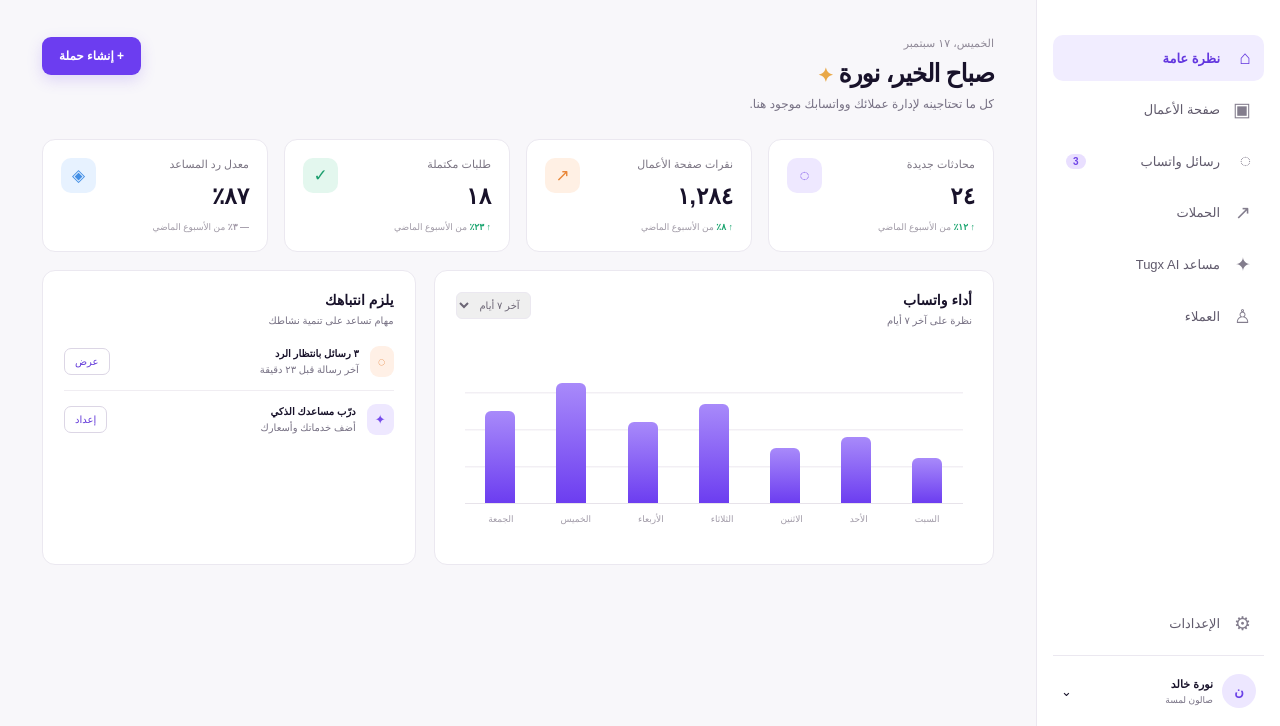
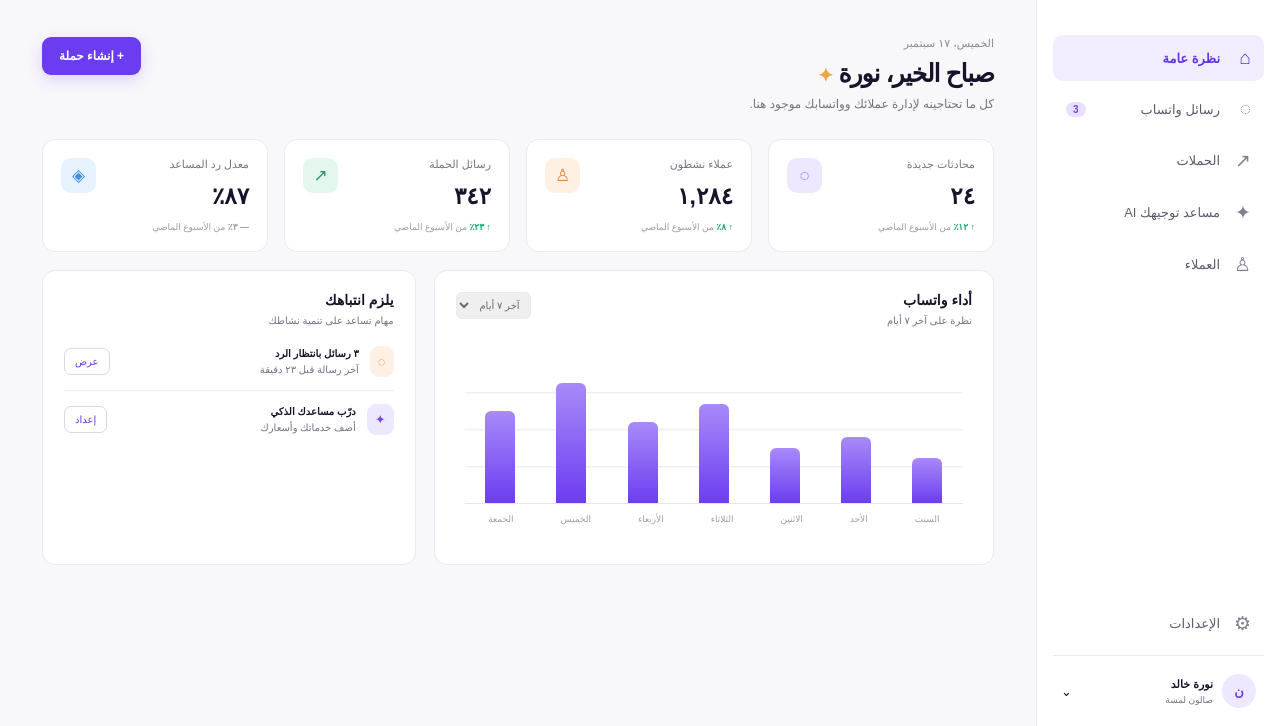
Before and after one commit to Tugxs/tugx-sa, a plain HTML site: page index.html in a window 1280 px wide. Shown: the part 74-800 px from the top of the page. Drawn offline with Linux system fonts and the light colour scheme; a web font is replaced by a local one.

Commit message:
Focus Tugx on WhatsApp campaigns and AI

```diff
--- a/app.js
+++ b/app.js
@@ -9,7 +9,5 @@ navs.forEach(button => button.addEventListener('click', () => go(button.dataset.
 document.querySelectorAll('[data-go]').forEach(button => button.addEventListener('click', () => go(button.dataset.go)));
 const toast = document.querySelector('#toast');
 function notify(message) { toast.textContent = message; toast.classList.add('show'); setTimeout(() => toast.classList.remove('show'), 2800); }
-document.querySelector('#save-business').addEventListener('click', () => notify('تم حفظ صفحة الأعمال بنجاح'));
 document.querySelector('#new-campaign').addEventListener('click', () => notify('منشئ الحملات سيكون الخطوة التالية في النسخة التجريبية'));
-document.querySelector('#business-name').addEventListener('input', event => document.querySelector('#preview-name').textContent = event.target.value || 'اسم النشاط');
 document.querySelectorAll('.conversation').forEach(item => item.addEventListener('click', () => { document.querySelectorAll('.conversation').forEach(x => x.classList.remove('selected')); item.classList.add('selected'); }));
--- a/index.html
+++ b/index.html
@@ -15,10 +15,9 @@
         <a class="brand" href="#">tug<span>x</span><small>أعمالك، ببساطة</small></a>
         <nav>
           <button class="nav active" data-view="dashboard"><i>⌂</i> نظرة عامة</button>
-          <button class="nav" data-view="business"><i>▣</i> صفحة الأعمال</button>
           <button class="nav" data-view="inbox"><i>◌</i> رسائل واتساب <b>3</b></button>
           <button class="nav" data-view="campaigns"><i>↗</i> الحملات</button>
-          <button class="nav" data-view="ai"><i>✦</i> مساعد Tugx AI</button>
+          <button class="nav" data-view="ai"><i>✦</i> مساعد توجيهك AI</button>
           <button class="nav" data-view="customers"><i>♙</i> العملاء</button>
         </nav>
         <div class="sidebar-bottom"><button class="nav"><i>⚙</i> الإعدادات</button><div class="user"><div class="avatar">ن</div><div><strong>نورة خالد</strong><small>صالون لمسة</small></div><span>⌄</span></div></div>
@@ -28,17 +27,15 @@
 
         <section id="dashboard" class="view active">
           <div class="hero"><div><p class="eyebrow">الخميس، ١٧ سبتمبر</p><h1>صباح الخير، نورة <span>✦</span></h1><p>كل ما تحتاجينه لإدارة عملائك وواتسابك موجود هنا.</p></div><button class="primary" data-go="campaigns">+ إنشاء حملة</button></div>
-          <div class="stats"><article><span class="stat-icon purple">◌</span><p>محادثات جديدة</p><h2>٢٤</h2><small class="up">↑ ١٢٪ <em>من الأسبوع الماضي</em></small></article><article><span class="stat-icon orange">↗</span><p>نقرات صفحة الأعمال</p><h2>١,٢٨٤</h2><small class="up">↑ ٨٪ <em>من الأسبوع الماضي</em></small></article><article><span class="stat-icon green">✓</span><p>طلبات مكتملة</p><h2>١٨</h2><small class="up">↑ ٢٣٪ <em>من الأسبوع الماضي</em></small></article><article><span class="stat-icon blue">◈</span><p>معدل رد المساعد</p><h2>٨٧٪</h2><small class="steady">— ٣٪ <em>من الأسبوع الماضي</em></small></article></div>
+          <div class="stats"><article><span class="stat-icon purple">◌</span><p>محادثات جديدة</p><h2>٢٤</h2><small class="up">↑ ١٢٪ <em>من الأسبوع الماضي</em></small></article><article><span class="stat-icon orange">♙</span><p>عملاء نشطون</p><h2>١,٢٨٤</h2><small class="up">↑ ٨٪ <em>من الأسبوع الماضي</em></small></article><article><span class="stat-icon green">↗</span><p>رسائل الحملة</p><h2>٣٤٢</h2><small class="up">↑ ٢٣٪ <em>من الأسبوع الماضي</em></small></article><article><span class="stat-icon blue">◈</span><p>معدل رد المساعد</p><h2>٨٧٪</h2><small class="steady">— ٣٪ <em>من الأسبوع الماضي</em></small></article></div>
           <div class="grid"><section class="card chart-card"><div class="card-head"><div><h3>أداء واتساب</h3><p>نظرة على آخر ٧ أيام</p></div><select><option>آخر ٧ أيام</option></select></div><div class="chart"><div class="bars"><i style="height:31%"></i><i style="height:46%"></i><i style="height:38%"></i><i style="height:69%"></i><i style="height:56%"></i><i style="height:83%"></i><i style="height:64%"></i></div><div class="days"><span>السبت</span><span>الأحد</span><span>الاثنين</span><span>الثلاثاء</span><span>الأربعاء</span><span>الخميس</span><span>الجمعة</span></div></div></section><section class="card"><div class="card-head"><div><h3>يلزم انتباهك</h3><p>مهام تساعد على تنمية نشاطك</p></div></div><div class="tasks"><div><span class="task-icon">◌</span><p><strong>٣ رسائل بانتظار الرد</strong><small>آخر رسالة قبل ٢٣ دقيقة</small></p><button data-go="inbox">عرض</button></div><div><span class="task-icon star">✦</span><p><strong>درّب مساعدك الذكي</strong><small>أضف خدماتك وأسعارك</small></p><button data-go="ai">إعداد</button></div></div></section></div>
         </section>
 
-        <section id="business" class="view"><div class="page-title"><div><p class="eyebrow">ملفك التجاري</p><h1>صفحة الأعمال</h1><p>عدّلي ما يراه العملاء عندما يزورون رابطك.</p></div><button class="primary" id="save-business">حفظ التغييرات</button></div><div class="business-layout"><section class="card form"><label>اسم النشاط<input id="business-name" value="صالون لمسة" /></label><label>وصف مختصر<textarea>تجربة عناية وجمال مصممة لكِ، في قلب الرياض.</textarea></label><div class="two"><label>رقم واتساب<input value="+966 50 123 4567" /></label><label>المدينة<input value="الرياض" /></label></div><label>رابط صفحتك<div class="url-input"><span>tugx.sa/</span><input value="lamssa" /></div></label><h3>الخدمات</h3><div class="services"><div><span>✧</span><p><strong>تصفيف الشعر</strong><small>ابتداءً من ١٢٠ ر.س</small></p><button>•••</button></div><div><span>✦</span><p><strong>العناية بالأظافر</strong><small>ابتداءً من ٨٠ ر.س</small></p><button>•••</button></div><button class="outline">+ إضافة خدمة</button></div></section><aside class="preview"><p>معاينة مباشرة</p><div class="phone"><div class="notch"></div><div class="cover"></div><div class="profile">ل</div><h3 id="preview-name">صالون لمسة</h3><small>الرياض · مفتوح الآن</small><p>تجربة عناية وجمال مصممة لكِ، في قلب الرياض.</p><button>◌ تواصلي عبر واتساب</button><h4>خدماتنا</h4><div class="mini-service">تصفيف الشعر <span>←</span></div><div class="mini-service">العناية بالأظافر <span>←</span></div></div></aside></div></section>
-
-        <section id="inbox" class="view"><div class="page-title"><div><p class="eyebrow">واتساب للأعمال</p><h1>صندوق الوارد</h1></div><button class="outline">تصفية</button></div><div class="inbox"><aside class="conversations"><input placeholder="⌕  ابحثي في المحادثات" /><button class="conversation selected"><span class="avatar amber">س</span><p><strong>سارة العتيبي</strong><small>هل يوجد موعد اليوم؟</small></p><em>١٠:٣٢</em></button><button class="conversation"><span class="avatar pink">ر</span><p><strong>ريم القحطاني</strong><small>شكرًا، موعدي مؤكد</small></p><em>أمس</em></button><button class="conversation"><span class="avatar purple-avatar">ل</span><p><strong>لينا محمد</strong><small>كم سعر البديكير؟</small></p><em>أمس</em></button></aside><section class="chat"><div class="chat-head"><span class="avatar amber">س</span><div><strong>سارة العتيبي</strong><small><i></i> متصلة الآن</small></div><button>•••</button></div><div class="messages"><time>اليوم</time><div class="message inbound">مرحبًا، هل يوجد موعد اليوم لتصفيف الشعر؟<small>١٠:٣٠</small></div><div class="ai-note">✦ اقترح Tugx AI: لدينا موعد متاح الساعة ٥:٠٠ مساءً</div><div class="message outbound">أهلًا سارة! نعم، متاح لدينا اليوم الساعة ٥:٠٠ مساءً. هل يناسبك؟<small>١٠:٣١ ✓✓</small></div><div class="message inbound">ممتاز، مناسب جدًا 🙏<small>١٠:٣٢</small></div></div><div class="composer"><button>＋</button><input placeholder="اكتبي رسالة..." /><button class="send">➤</button></div></section></div></section>
+        <section id="inbox" class="view"><div class="page-title"><div><p class="eyebrow">واتساب للأعمال</p><h1>صندوق الوارد</h1></div><button class="outline">تصفية</button></div><div class="inbox"><aside class="conversations"><input placeholder="⌕  ابحثي في المحادثات" /><button class="conversation selected"><span class="avatar amber">س</span><p><strong>سارة العتيبي</strong><small>هل يوجد موعد اليوم؟</small></p><em>١٠:٣٢</em></button><button class="conversation"><span class="avatar pink">ر</span><p><strong>ريم القحطاني</strong><small>شكرًا، موعدي مؤكد</small></p><em>أمس</em></button><button class="conversation"><span class="avatar purple-avatar">ل</span><p><strong>لينا محمد</strong><small>كم سعر البديكير؟</small></p><em>أمس</em></button></aside><section class="chat"><div class="chat-head"><span class="avatar amber">س</span><div><strong>سارة العتيبي</strong><small><i></i> متصلة الآن</small></div><button>•••</button></div><div class="messages"><time>اليوم</time><div class="message inbound">مرحبًا، هل يوجد موعد اليوم لتصفيف الشعر؟<small>١٠:٣٠</small></div><div class="ai-note">✦ اقترح توجيهك AI: لدينا موعد متاح الساعة ٥:٠٠ مساءً</div><div class="message outbound">أهلًا سارة! نعم، متاح لدينا اليوم الساعة ٥:٠٠ مساءً. هل يناسبك؟<small>١٠:٣١ ✓✓</small></div><div class="message inbound">ممتاز، مناسب جدًا 🙏<small>١٠:٣٢</small></div></div><div class="composer"><button>＋</button><input placeholder="اكتبي رسالة..." /><button class="send">➤</button></div></section></div></section>
 
         <section id="campaigns" class="view"><div class="page-title"><div><p class="eyebrow">تواصل ذكي</p><h1>الحملات</h1><p>أرسلي رسائل مفيدة للعملاء المشتركين فقط.</p></div><button class="primary" id="new-campaign">+ حملة جديدة</button></div><section class="card compliance"><span>✓</span><div><strong>إرسال مسؤول ومتوافق مع واتساب</strong><p>لا يمكن التواصل إلا مع العملاء الذين وافقوا على تلقي الرسائل. يمكنك إضافة خيار إلغاء الاشتراك في كل حملة.</p></div></section><section class="card campaign-table"><div class="table-head"><h3>الحملات الأخيرة</h3><button>عرض الكل</button></div><div class="row labels"><span>اسم الحملة</span><span>الحالة</span><span>الوصول</span><span>الردود</span></div><div class="row"><strong>عروض نهاية الأسبوع ✨</strong><span class="status sent">تم الإرسال</span><span>٣٤٢</span><span>٤٨</span></div><div class="row"><strong>تذكير بمواعيد سبتمبر</strong><span class="status draft">مسودة</span><span>—</span><span>—</span></div></section></section>
 
-        <section id="ai" class="view"><div class="page-title"><div><p class="eyebrow">أتمتة محادثاتك</p><h1>Tugx AI</h1><p>مساعدك يجيب العملاء وفقًا لمعلومات نشاطك وبنبرة تناسبه.</p></div><label class="switch-label">المساعد مفعّل <input type="checkbox" checked><span class="switch"></span></label></div><div class="ai-grid"><section class="card ai-card"><span class="sparkle">✦</span><h2>علّمي مساعدك عن نشاطك</h2><p>كلما كانت المعلومات أدق، كانت الإجابات أفضل.</p><label>تعليمات خاصة للمساعد<textarea placeholder="مثال: لا يؤكد أي حجز قبل الرجوع للموظفة.">كوني ودودة ومختصرة. اذكري الأسعار عند السؤال فقط، وحوّلي طلبات الحجز لموظفة الاستقبال.</textarea></label><button class="primary">حفظ التعليمات</button></section><section class="card knowledge"><h3>مصادر معرفة المساعد</h3><p>يستخدم المساعد هذه البيانات عند الرد.</p><div><span>▣</span><p><strong>صفحة الأعمال</strong><small>الخدمات والأسعار وأوقات العمل</small></p><b>✓</b></div><div><span>▤</span><p><strong>الأسئلة الشائعة</strong><small>٤ إجابات مضافة</small></p><button class="outline">إدارة</button></div><div><span>◌</span><p><strong>محادثاتك السابقة</strong><small>يتعلم من الردود المعتمدة</small></p><b>✓</b></div></section></div></section>
+        <section id="ai" class="view"><div class="page-title"><div><p class="eyebrow">أتمتة محادثاتك</p><h1>مساعد توجيهك AI</h1><p>مساعدك يجيب العملاء وفقًا لمعلوماتك وبنبرة تناسب نشاطك.</p></div><label class="switch-label">المساعد مفعّل <input type="checkbox" checked><span class="switch"></span></label></div><div class="ai-grid"><section class="card ai-card"><span class="sparkle">✦</span><h2>علّمي مساعدك عن نشاطك</h2><p>كلما كانت المعلومات أدق، كانت الإجابات أفضل.</p><label>تعليمات خاصة للمساعد<textarea placeholder="مثال: لا يؤكد أي حجز قبل الرجوع للموظفة.">كوني ودودة ومختصرة. اذكري الأسعار عند السؤال فقط، وحوّلي طلبات الحجز لموظفة الاستقبال.</textarea></label><button class="primary">حفظ التعليمات</button></section><section class="card knowledge"><h3>مصادر معرفة المساعد</h3><p>يستخدم المساعد هذه البيانات عند الرد.</p><div><span>▣</span><p><strong>معلومات النشاط</strong><small>الخدمات والأسعار وأوقات العمل</small></p><button class="outline">إدارة</button></div><div><span>▤</span><p><strong>الأسئلة الشائعة</strong><small>٤ إجابات مضافة</small></p><button class="outline">إدارة</button></div><div><span>◌</span><p><strong>محادثاتك السابقة</strong><small>يتعلم من الردود المعتمدة</small></p><b>✓</b></div></section></div></section>
         <section id="customers" class="view"><div class="page-title"><div><p class="eyebrow">قاعدة عملائك</p><h1>العملاء</h1></div><button class="primary">+ إضافة عميل</button></div><section class="card empty"><span>♙</span><h2>كل عميل في مكان واحد</h2><p>سيظهر هنا العملاء القادمون من صفحة أعمالك وواتساب.</p></section></section>
       </main>
     </div><div id="toast"></div><script src="app.js"></script>
```
Also changed, not shown: README.md.
